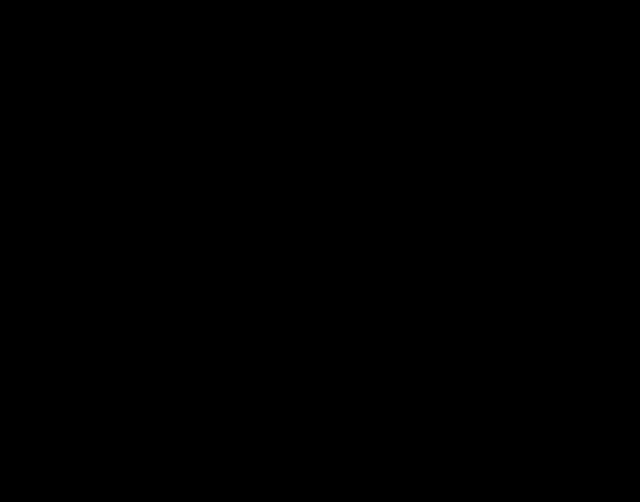
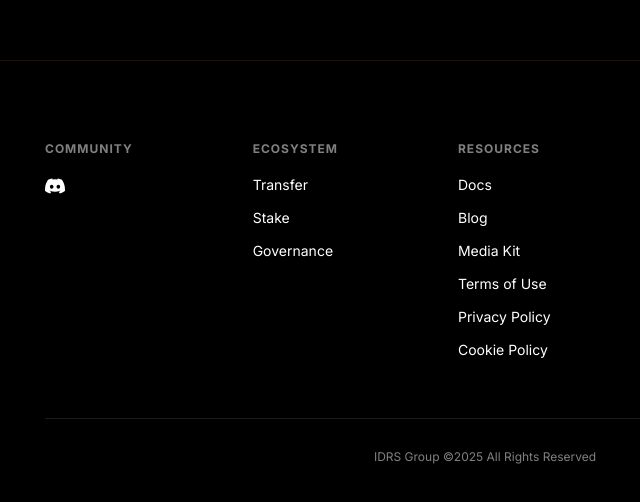
Before and after one commit to idrs-project/idrs-website, a React (Vite) app: page /#how-it-works in a window 1280 px wide. Shown: the part 3140-3642 px from the top of the page, without its empty margins (155-795 px from the left). Before the commit the page ends 3200 px from the top, so only its background shows below. Built offline with nearby package versions, Linux system fonts and the light colour scheme; a web font is replaced by a local one.

Commit message:
feat: Added footer

```diff
--- a/src/App.jsx
+++ b/src/App.jsx
@@ -1,5 +1,6 @@
 import Hero from './components/Hero'
 import HowItWorks from './components/HowItWorks'
+import Footer from './components/Footer'
 
 function App() {
 const howItWorksSteps = [
@@ -37,6 +38,7 @@ const howItWorksSteps = [
 
       <Hero />
       <HowItWorks steps={howItWorksSteps} />
+      <Footer />
     </div>
   )
 }
--- a/src/App.scss
+++ b/src/App.scss
@@ -321,3 +321,82 @@ body {
     }
   }
 }
+
+// Footer
+.footer {
+  position: relative;
+  z-index: 1;
+  background: $color-black;
+  border-top: 1px solid rgba($color-gold, 0.1);
+  padding: 80px 200px 40px;
+
+  .footer-content {
+    display: flex;
+    gap: 120px;
+    margin-bottom: 60px;
+
+    .footer-section {
+      display: flex;
+      flex-direction: column;
+      gap: 20px;
+
+      .footer-heading {
+        font-family: $font-secondary;
+        font-size: 12px;
+        font-weight: 700;
+        letter-spacing: 1px;
+        color: rgba($color-white, 0.5);
+        margin: 0;
+      }
+
+      .footer-links {
+        display: flex;
+        flex-direction: column;
+        gap: 16px;
+
+        .footer-link {
+          font-family: $font-secondary;
+          font-size: 14px;
+          font-weight: 400;
+          color: $color-white;
+          text-decoration: none;
+          transition: all 0.2s ease;
+          display: flex;
+          align-items: center;
+
+          svg {
+            transition: all 0.2s ease;
+          }
+
+          &:hover {
+            color: $color-gold;
+
+            svg {
+              transform: scale(1.1);
+            }
+          }
+        }
+      }
+
+      &:first-child {
+        .footer-links {
+          flex-direction: row;
+          gap: 20px;
+        }
+      }
+    }
+  }
+
+  .footer-bottom {
+    border-top: 1px solid rgba($color-white, 0.1);
+    padding-top: 30px;
+
+    p {
+      font-family: $font-secondary;
+      font-size: 12px;
+      color: rgba($color-white, 0.5);
+      margin: 0;
+      text-align: center;
+    }
+  }
+}
--- /dev/null
+++ b/src/components/Footer.jsx
@@ -0,0 +1,45 @@
+function Footer() {
+  return (
+    <footer className="footer">
+      <div className="footer-content">
+        <div className="footer-section">
+          <h3 className="footer-heading">COMMUNITY</h3>
+          <div className="footer-links">
+            <a href="https://discord.gg/ygExf6grsS" target="_blank" rel="noopener noreferrer" className="footer-link">
+              <svg width="20" height="20" viewBox="0 0 24 24" fill="currentColor">
+                <path d="M20.317 4.37a19.791 19.791 0 0 0-4.885-1.515a.074.074 0 0 0-.079.037c-.21.375-.444.864-.608 1.25a18.27 18.27 0 0 0-5.487 0a12.64 12.64 0 0 0-.617-1.25a.077.077 0 0 0-.079-.037A19.736 19.736 0 0 0 3.677 4.37a.07.07 0 0 0-.032.027C.533 9.046-.32 13.58.099 18.057a.082.082 0 0 0 .031.057a19.9 19.9 0 0 0 5.993 3.03a.078.078 0 0 0 .084-.028a14.09 14.09 0 0 0 1.226-1.994a.076.076 0 0 0-.041-.106a13.107 13.107 0 0 1-1.872-.892a.077.077 0 0 1-.008-.128a10.2 10.2 0 0 0 .372-.292a.074.074 0 0 1 .077-.01c3.928 1.793 8.18 1.793 12.062 0a.074.074 0 0 1 .078.01c.12.098.246.198.373.292a.077.077 0 0 1-.006.127a12.299 12.299 0 0 1-1.873.892a.077.077 0 0 0-.041.107c.36.698.772 1.362 1.225 1.993a.076.076 0 0 0 .084.028a19.839 19.839 0 0 0 6.002-3.03a.077.077 0 0 0 .032-.054c.5-5.177-.838-9.674-3.549-13.66a.061.061 0 0 0-.031-.03zM8.02 15.33c-1.183 0-2.157-1.085-2.157-2.419c0-1.333.956-2.419 2.157-2.419c1.21 0 2.176 1.096 2.157 2.42c0 1.333-.956 2.418-2.157 2.418zm7.975 0c-1.183 0-2.157-1.085-2.157-2.419c0-1.333.955-2.419 2.157-2.419c1.21 0 2.176 1.096 2.157 2.42c0 1.333-.946 2.418-2.157 2.418z"/>
+              </svg>
+            </a>
+          </div>
+        </div>
+
+        <div className="footer-section">
+          <h3 className="footer-heading">ECOSYSTEM</h3>
+          <div className="footer-links">
+            <a href="#transfer" className="footer-link">Transfer</a>
+            <a href="#stake" className="footer-link">Stake</a>
+            <a href="#governance" className="footer-link">Governance</a>
+          </div>
+        </div>
+
+        <div className="footer-section">
+          <h3 className="footer-heading">RESOURCES</h3>
+          <div className="footer-links">
+            <a href="#docs" className="footer-link">Docs</a>
+            <a href="#blog" className="footer-link">Blog</a>
+            <a href="#media-kit" className="footer-link">Media Kit</a>
+            <a href="#terms" className="footer-link">Terms of Use</a>
+            <a href="#privacy" className="footer-link">Privacy Policy</a>
+            <a href="#cookies" className="footer-link">Cookie Policy</a>
+          </div>
+        </div>
+      </div>
+
+      <div className="footer-bottom">
+        <p>IDRS Group ©2025 All Rights Reserved</p>
+      </div>
+    </footer>
+  )
+}
+
+export default Footer
```
